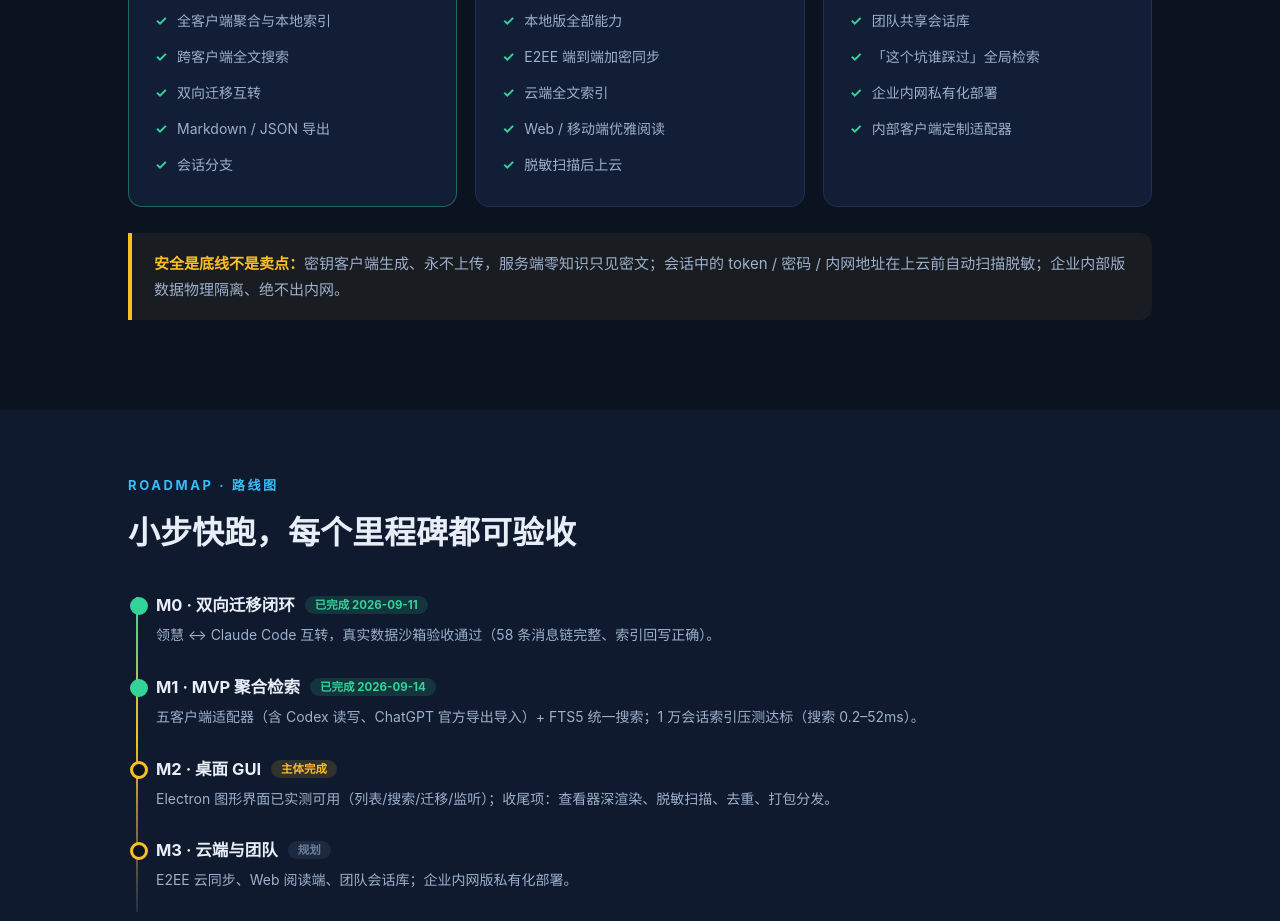
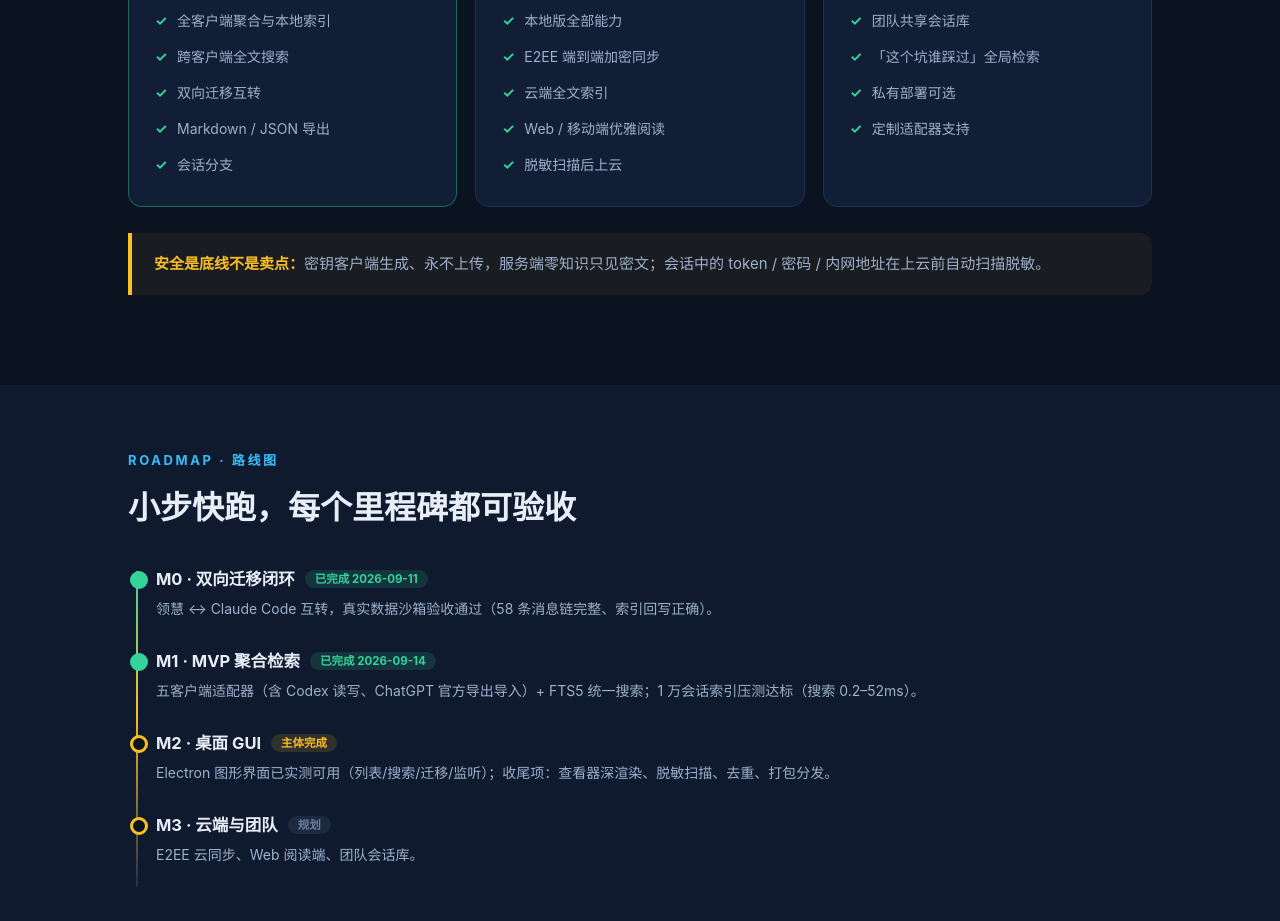
Before and after one commit to Delight0628/SessionHarbor, a website: page index.html in a window 1280 px wide. Shown: the part 4350-5271 px from the top of the page. Drawn offline with Linux system fonts and the light colour scheme.

Commit message:
chore: update index.html and adapter deps

```diff
--- a/index.html
+++ b/index.html
@@ -280,9 +280,9 @@
       <div class="card"><span class="tag team">按席位</span>
         <h3>团队版</h3>
         <div class="num">定制</div>
-        <ul><li>团队共享会话库</li><li>「这个坑谁踩过」全局检索</li><li>企业内网私有化部署</li><li>内部客户端定制适配器</li></ul></div>
+        <ul><li>团队共享会话库</li><li>「这个坑谁踩过」全局检索</li><li>私有部署可选</li><li>定制适配器支持</li></ul></div>
     </div>
-    <div class="quote" style="margin-top:26px"><b>安全是底线不是卖点：</b>密钥客户端生成、永不上传，服务端零知识只见密文；会话中的 token / 密码 / 内网地址在上云前自动扫描脱敏；企业内部版数据物理隔离、绝不出内网。</div>
+    <div class="quote" style="margin-top:26px"><b>安全是底线不是卖点：</b>密钥客户端生成、永不上传，服务端零知识只见密文；会话中的 token / 密码 / 内网地址在上云前自动扫描脱敏。</div>
   </div>
 </section>
 
@@ -299,7 +299,7 @@
       <div class="ms"><h4>M2 · 桌面 GUI<span class="st now">主体完成</span></h4>
         <p>Electron 图形界面已实测可用（列表/搜索/迁移/监听）；收尾项：查看器深渲染、脱敏扫描、去重、打包分发。</p></div>
       <div class="ms"><h4>M3 · 云端与团队<span class="st next">规划</span></h4>
-        <p>E2EE 云同步、Web 阅读端、团队会话库；企业内网版私有化部署。</p></div>
+        <p>E2EE 云同步、Web 阅读端、团队会话库。</p></div>
     </div>
   </div>
 </section>
```
